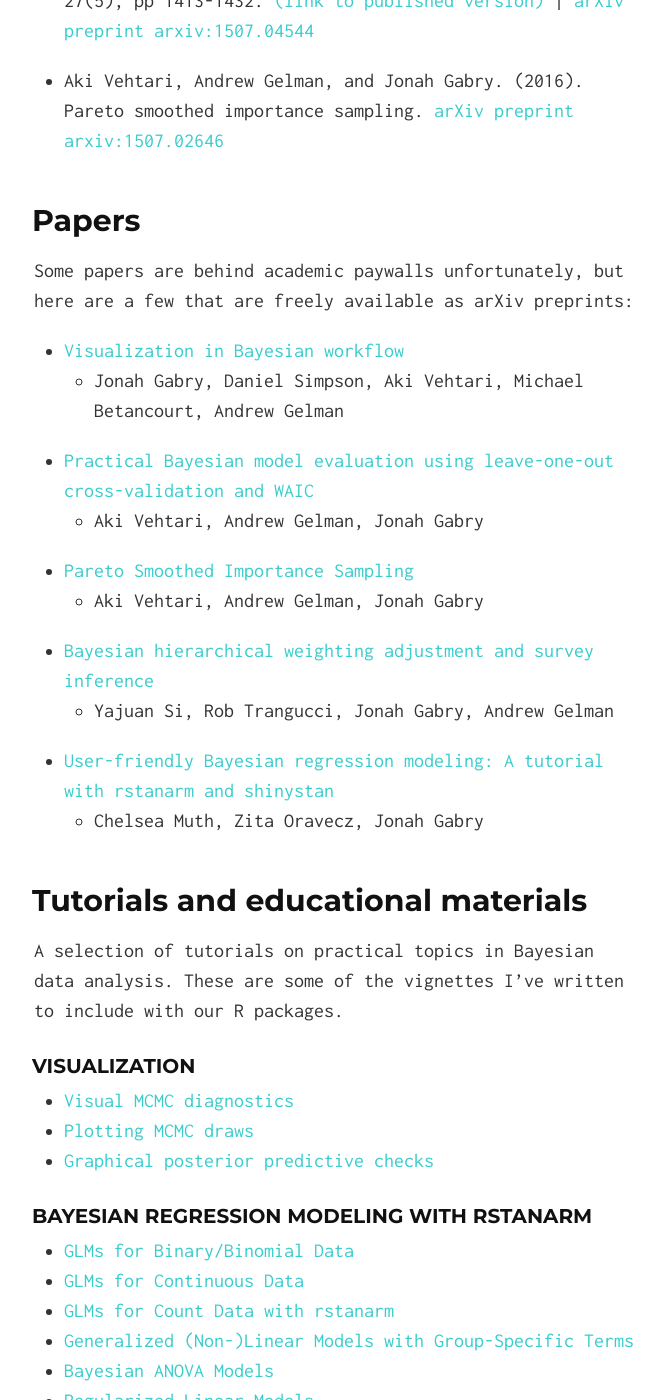
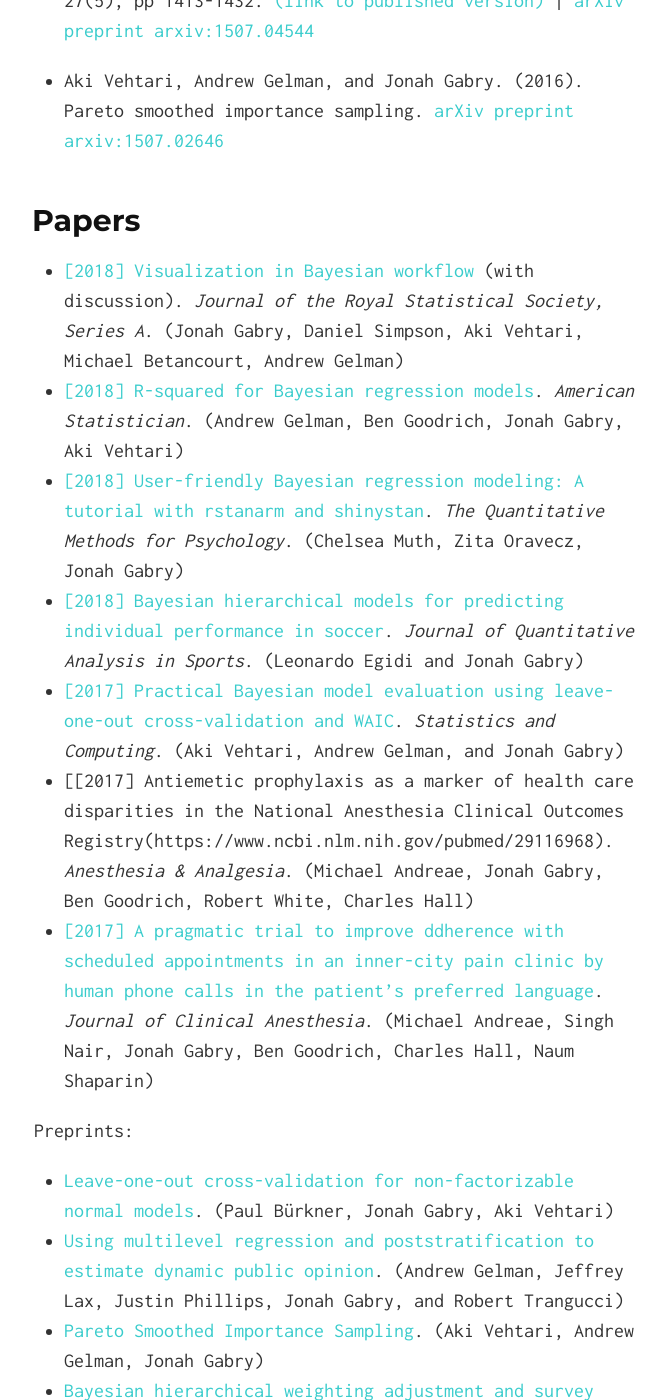
Before and after one commit to kendyteng/kendyteng.github.io, a Jekyll site: the page built from software-and-papers/index.md, in a window 1280 px wide and 1400 px high, scrolled down 3125 px. Shown: the whole window, without its empty margins (306-972 px from the left). Built offline with Jekyll 4.4.1, drawn with Linux system fonts in a browser that asks for light colours; nearby versions of some CDN libraries; some of the changed text lies outside the part shown.

Commit message:
Update index.md

```diff
--- a/software-and-papers/index.md
+++ b/software-and-papers/index.md
@@ -121,23 +121,23 @@ The package implements the methods described in these papers with Aki and Andrew
 * Aki Vehtari, Andrew Gelman, and Jonah Gabry. (2016). Pareto smoothed importance sampling.
 [arXiv preprint arxiv:1507.02646](https://arxiv.org/abs/1507.02646)
 
-
 ## Papers
 
-Some papers are behind academic paywalls unfortunately, but here are a few that are freely available as arXiv preprints:
-
-* [Visualization in Bayesian workflow](https://arxiv.org/pdf/1709.01449)
-     - Jonah Gabry, Daniel Simpson, Aki Vehtari, Michael Betancourt, Andrew Gelman
-* [Practical Bayesian model evaluation using leave-one-out cross-validation and WAIC](https://arxiv.org/pdf/1507.04544)
-     - Aki Vehtari, Andrew Gelman, Jonah Gabry
-* [Pareto Smoothed Importance Sampling](https://arxiv.org/pdf/1507.02646)
-     - Aki Vehtari, Andrew Gelman, Jonah Gabry
-* [Bayesian hierarchical weighting adjustment and survey inference](https://arxiv.org/pdf/1707.08220)
-     - Yajuan Si, Rob Trangucci, Jonah Gabry, Andrew Gelman
-* [User-friendly Bayesian regression modeling: A tutorial with rstanarm and shinystan](https://www.tqmp.org/RegularArticles/vol14-2/p099/p099.pdf)
-     - Chelsea Muth, Zita Oravecz, Jonah Gabry
+* [[2018] Visualization in Bayesian workflow](https://arxiv.org/pdf/1709.01449) (with discussion). _Journal of the Royal Statistical Society, Series A_. (Jonah Gabry, Daniel Simpson, Aki Vehtari, Michael Betancourt, Andrew Gelman)
+* [[2018] R-squared for Bayesian regression models](http://www.stat.columbia.edu/~gelman/research/published/bayes_R2_v3.pdf). _American Statistician_. (Andrew Gelman, Ben Goodrich, Jonah Gabry, Aki Vehtari)
+* [[2018] User-friendly Bayesian regression modeling: A tutorial with rstanarm and shinystan](https://www.tqmp.org/RegularArticles/vol14-2/p099/p099.pdf). _The Quantitative Methods for Psychology_. (Chelsea Muth, Zita Oravecz, Jonah Gabry)
+* [[2018] Bayesian hierarchical models for predicting individual performance in soccer](https://www.degruyter.com/view/j/jqas.2018.14.issue-3/jqas-2017-0066/jqas-2017-0066.xml). _Journal of Quantitative Analysis in Sports_. (Leonardo Egidi and Jonah Gabry)
+* [[2017] Practical Bayesian model evaluation using leave-one-out cross-validation and WAIC](https://arxiv.org/pdf/1507.04544). _Statistics and Computing_. (Aki Vehtari, Andrew Gelman, and Jonah Gabry)
+* [[2017] Antiemetic prophylaxis as a marker of health care disparities in the National Anesthesia Clinical Outcomes Registry(https://www.ncbi.nlm.nih.gov/pubmed/29116968). _Anesthesia & Analgesia_. (Michael Andreae, Jonah Gabry, Ben Goodrich, Robert White, Charles Hall)
+* [[2017] A pragmatic trial to improve ddherence with scheduled appointments in an inner-city pain clinic by human phone calls in the patient’s preferred language](https://www.ncbi.nlm.nih.gov/pubmed/28841451). _Journal of Clinical Anesthesia_. (Michael Andreae, Singh Nair, Jonah Gabry, Ben Goodrich, Charles Hall, Naum Shaparin)
 
 
+Preprints:
+
+* [Leave-one-out cross-validation for non-factorizable normal models](https://arxiv.org/pdf/1810.10559.pdf). (Paul Bürkner, Jonah Gabry, Aki Vehtari)
+* [Using multilevel regression and poststratification to estimate dynamic public opinion](http://www.stat.columbia.edu/~gelman/research/unpublished/MRT(1).pdf). (Andrew Gelman, Jeffrey Lax, Justin Phillips, Jonah Gabry, and Robert Trangucci)
+* [Pareto Smoothed Importance Sampling](https://arxiv.org/pdf/1507.02646). (Aki Vehtari, Andrew Gelman, Jonah Gabry)
+* [Bayesian hierarchical weighting adjustment and survey inference](https://arxiv.org/pdf/1707.08220) (Yajuan Si, Rob Trangucci, Jonah Gabry, Andrew Gelman)
 
 
 ## Tutorials and educational materials
```
